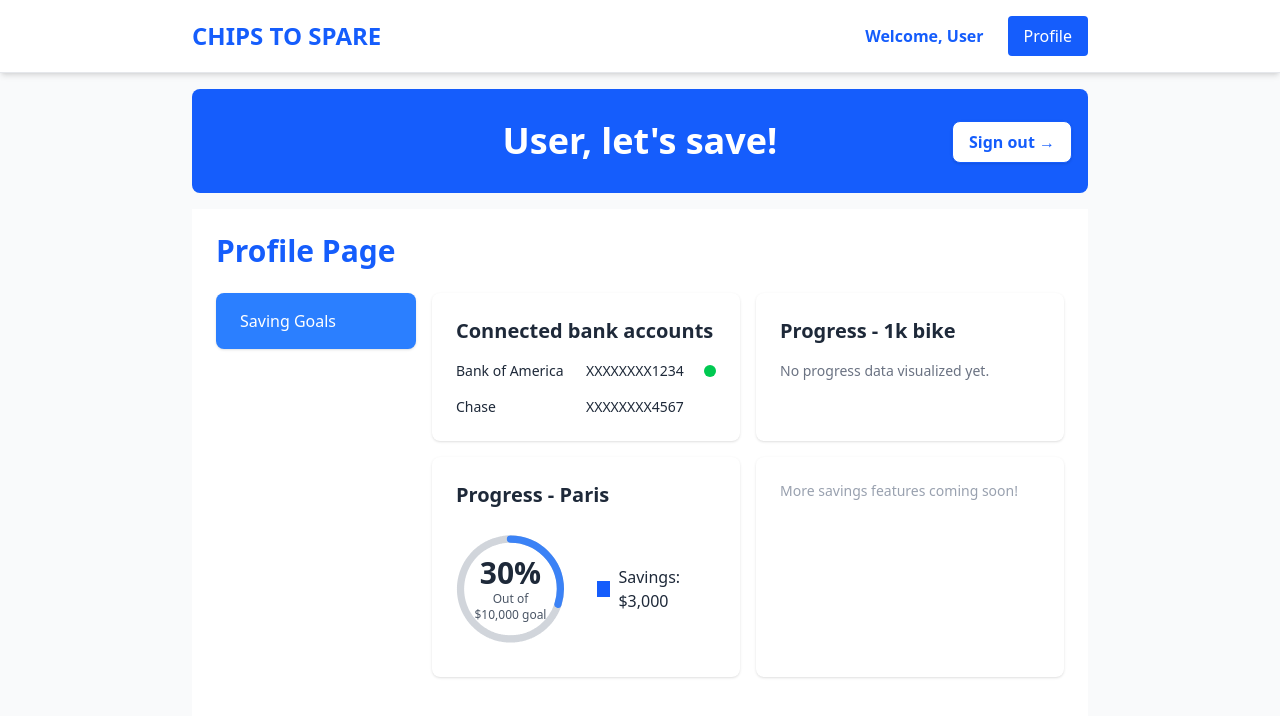
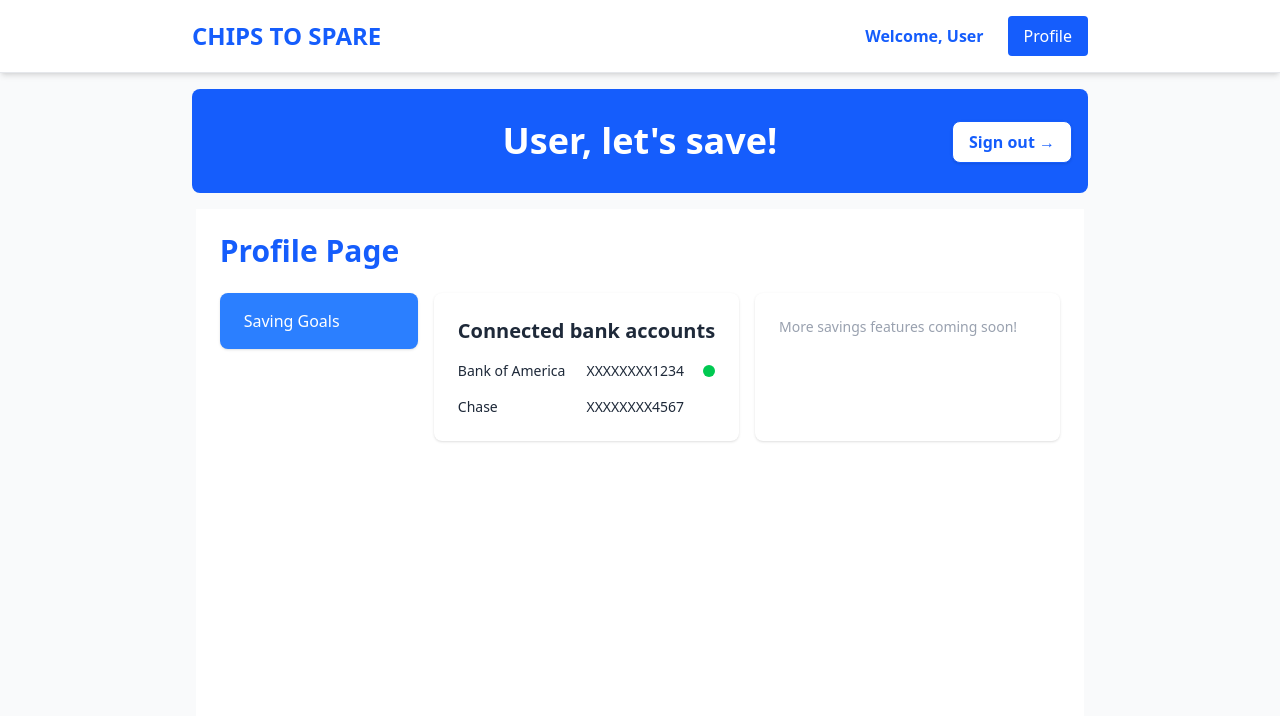
Before and after one commit to amandalxu/lahacks2025, a React (Vite) app in the folder my-app/: page /Profile in a window 1280 px wide. Shown: the top 716 px of the page. Built offline with nearby package versions, Linux system fonts and the light colour scheme.

Commit message:
Update profile page

```diff
--- a/my-app/src/ProfilePage.jsx
+++ b/my-app/src/ProfilePage.jsx
@@ -1,23 +1,16 @@
-import React from "react";
+import { React, useState } from "react";
 import { useLocation, Link, useNavigate } from "react-router-dom";
 import Navbar from './Navbar'; // Import the new Navbar component
 
-export default function ProfilePage({ savingsTargets = [] }) {
+export default function ProfilePage({ }) {
   const location = useLocation();
   const username = location.state?.username || "User";
   const navigate = useNavigate(); // 👈
 
-  const defaultParis = {
-    name: "Paris",
-    goalAmount: 10000,
-    currentAmount: 3000,
-  };
-
-  const defaultBike = {
-    name: "1k bike",
-    goalAmount: 1000,
-    currentAmount: 0,
-  };
+  const [savingsTargets, setSavingsTargets] = useState(() => {
+    const savedTargets = localStorage.getItem('savingsTargets');
+    return savedTargets ? JSON.parse(savedTargets) : [];
+  });
 
   const handleLogout = () => {
     // Insert your sign-out logic here (e.g., Firebase signOut)
@@ -25,15 +18,6 @@
 
     navigate("/"); // Redirect to login page after logout
   };
-
-  const parisTarget =
-    savingsTargets.find((target) => target?.name === "Paris") || defaultParis;
-  const bikeTarget =
-    savingsTargets.find((target) => target?.name === "1k bike") || defaultBike;
-
-  const parisPercentage = Math.floor(
-    (parisTarget.currentAmount / parisTarget.goalAmount) * 100
-  );
 
   return (
     <div className="flex flex-col min-h-screen bg-gray-50">
@@ -100,18 +84,9 @@
               </div>
             </div>
 
-            {/* 1k bike progress card */}
-            <div className="bg-white p-6 rounded-lg shadow text-gray-800">
-              <h2 className="text-xl font-semibold mb-4">Progress - 1k bike</h2>
-              <p className="text-sm text-gray-500">
-                No progress data visualized yet.
-              </p>
-            </div>
-
-            {/* Paris progress card */}
-            <div className="bg-white p-6 rounded-lg shadow text-gray-800">
-              <h2 className="text-xl font-semibold mb-4">Progress - Paris</h2>
-
+            {savingsTargets.map(target => (
+              <div key={target.id} className="bg-white p-6 rounded-lg shadow text-gray-800">
+                <h2 className="text-xl font-semibold mb-4">{target.name}</h2>
                   <div className="flex items-center">
                     <div className="relative inline-block w-32 h-32">
                       {/* Increased viewBox size to accommodate r=50 with stroke */}
@@ -141,7 +116,7 @@
                           stroke="#3B82F6" // Blue color
                           strokeWidth="8"
                           strokeDasharray="345" // 2 * PI * 55
-                      strokeDashoffset={345 - (345 * parisPercentage) / 100}
+                          strokeDashoffset={345 - (345 * Math.floor((target.currentAmount / target.goalAmount) * 100)) / 100}
                           strokeLinecap="round"
                         />
                       </svg>
@@ -149,10 +124,10 @@
                       {/* Percentage text */}
                       <div className="absolute inset-0 flex flex-col items-center justify-center">
                         <span className="text-3xl font-bold">
-                      {parisPercentage}%
+                          {Math.floor((target.currentAmount / target.goalAmount) * 100)}%
                         </span>
                         <span className="text-xs text-center text-gray-600">
-                      Out of <br />${parisTarget.goalAmount.toLocaleString()}{" "}
+                          Out of <br />${target.goalAmount.toLocaleString()}{" "}
                           goal
                         </span>
                       </div>
@@ -162,12 +137,14 @@
                       <div className="flex items-center">
                         <div className="w-4 h-4 bg-blue-600 mr-2"></div>
                         <span>
-                      Savings: ${parisTarget.currentAmount.toLocaleString()}
+                          Savings: ${target.currentAmount.toLocaleString()}
                         </span>
                       </div>
                     </div>
                   </div>
                 </div>
+              ))
+            }
 
             {/* Placeholder / future feature card */}
             <div className="bg-white p-6 rounded-lg shadow text-gray-800">
```
Lines whose indentation alone changed are shown as unchanged.
